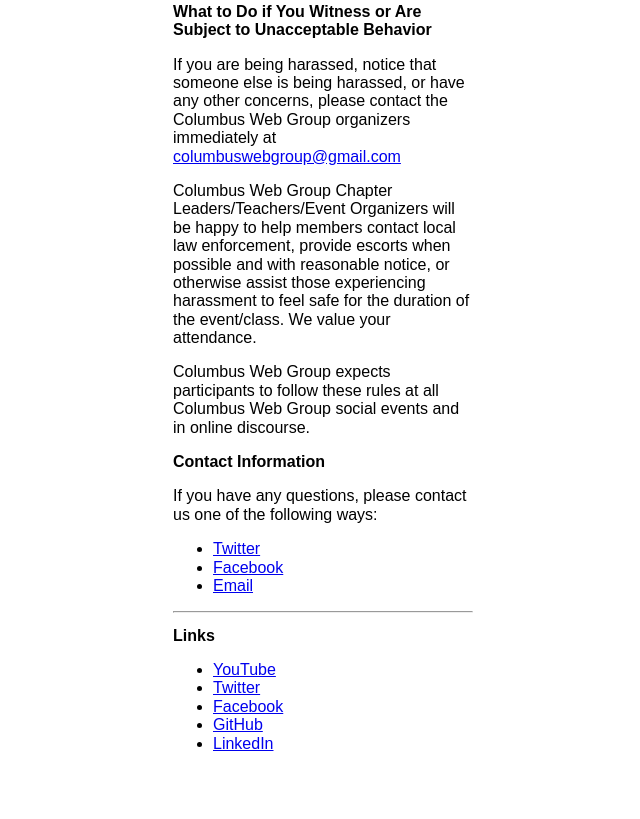
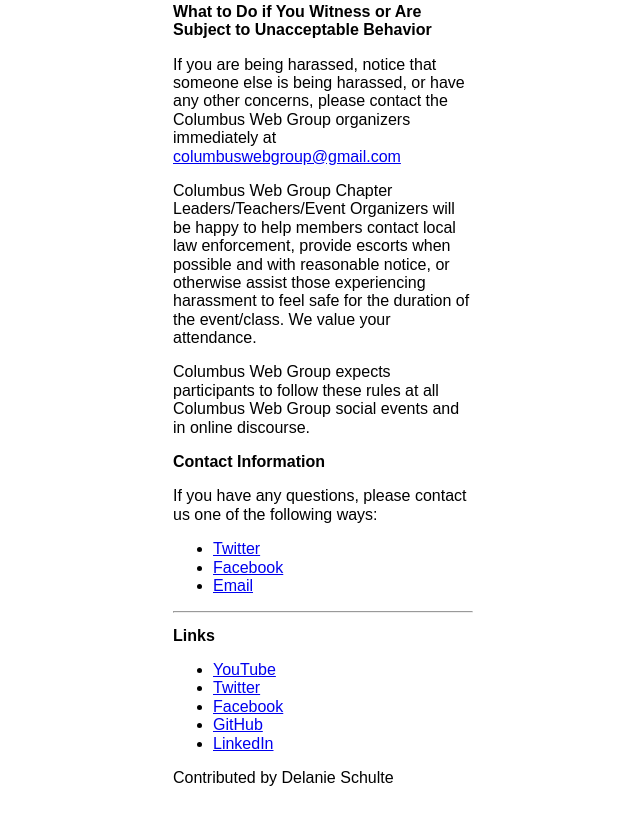
Before and after one commit to ColumbusWebGroup/cwg-site, a website: page dist/index.html in a window 1280 px wide. Shown: the part 2986-3805 px from the top of the page, without its empty margins (317-957 px from the left). Before the commit the page ends 3771 px from the top, so only its background shows below. Drawn offline with Linux system fonts and the light colour scheme.

Commit message:
Add Contribution Line

```diff
--- a/dist/index.html
+++ b/dist/index.html
@@ -252,5 +252,6 @@
             </li>
         </ul>
     </section>
+    <p>Contributed by Delanie Schulte</p>
 </body>
 </html>
```
